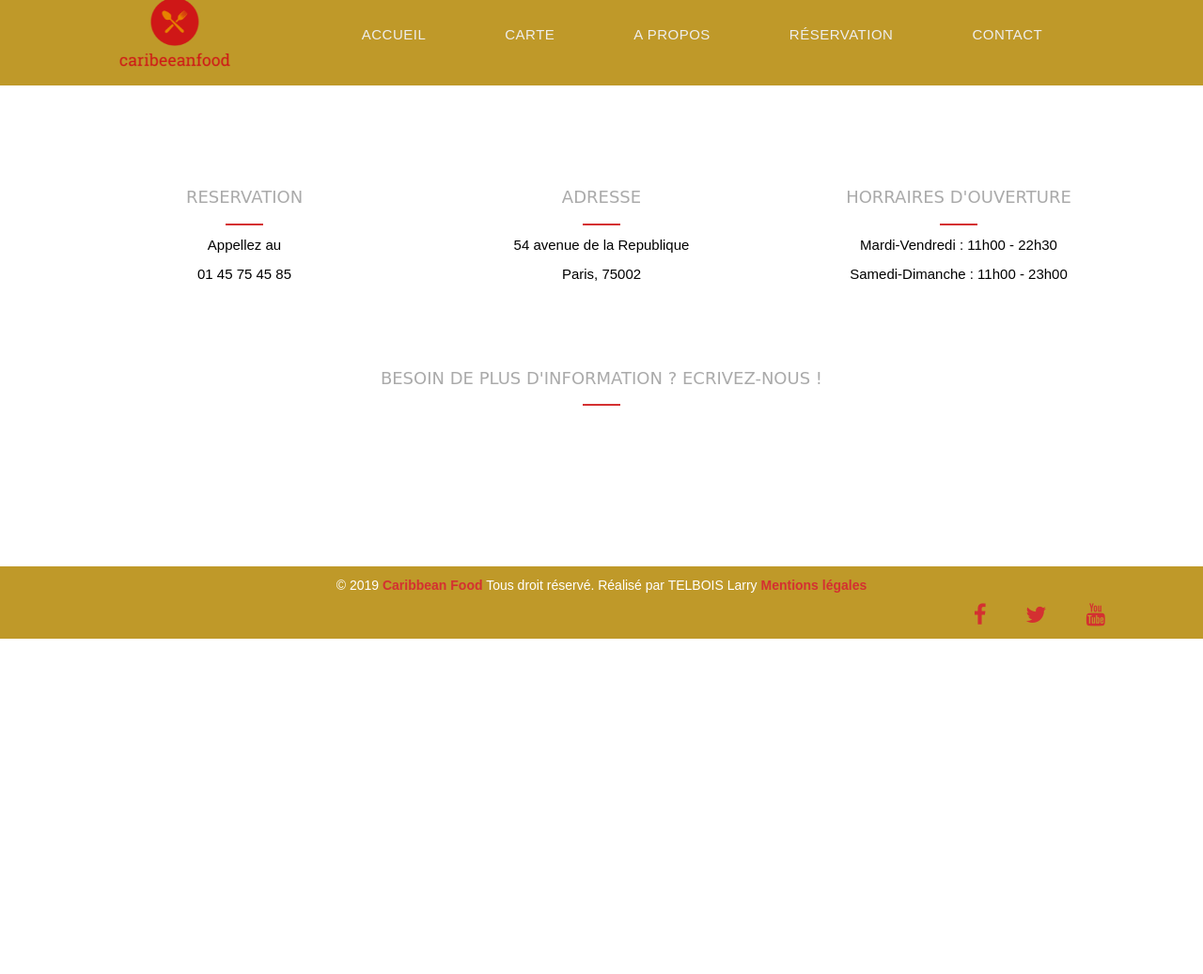
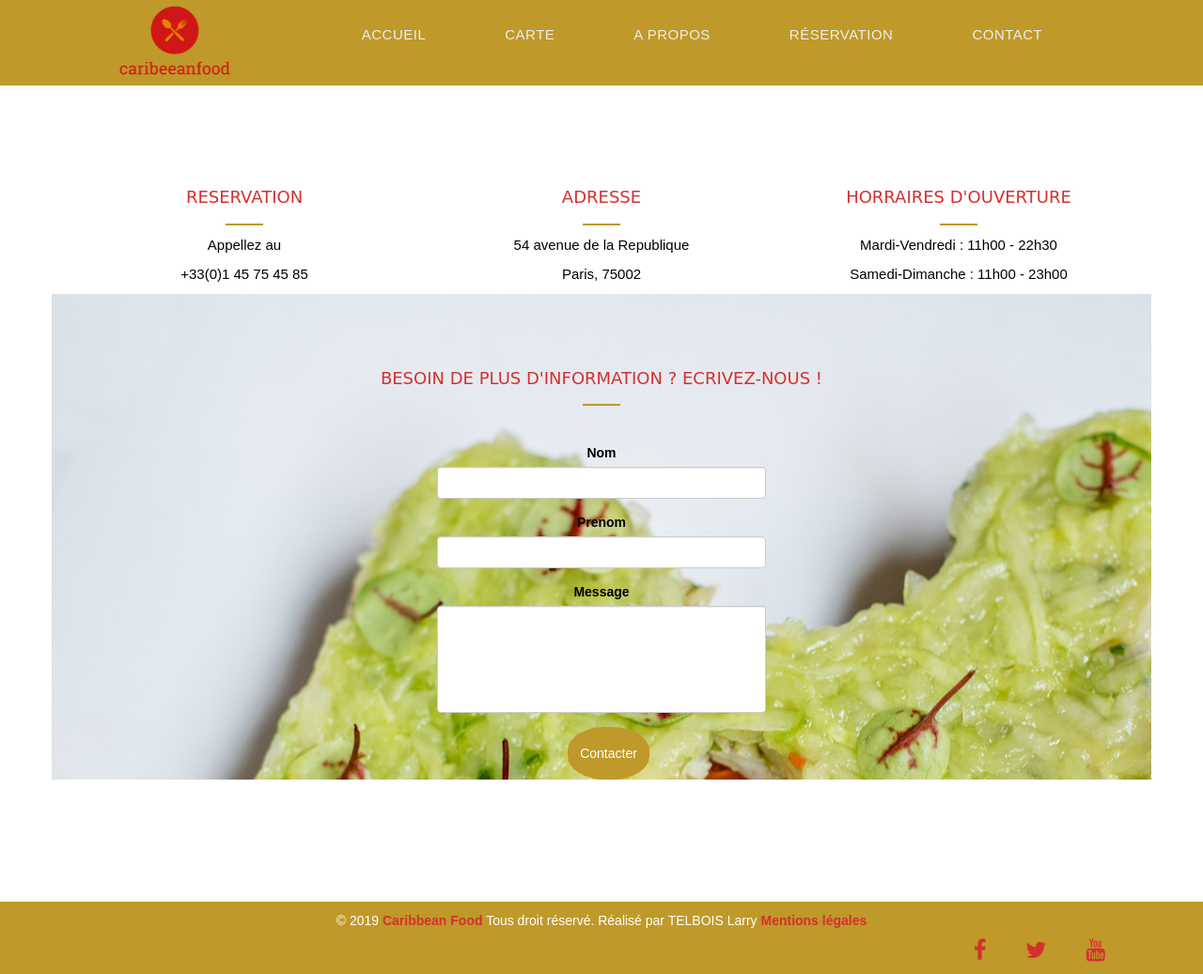
Before and after one commit to Larry-971/caribeean_food, a Symfony app: template templates/home/contact.html.twig in a window 1280 px wide. Shown: the whole page at 94% size. Before the commit the page ends 680 px from the top, so only its background shows below. Run offline with Twig, Linux system fonts and the light colour scheme; the template is opened without the code that fills it, so the values that code supplies are empty; some libraries are stand-ins or nearby versions.

Commit message:
Design de la Page Contact: OK

```diff
--- a/public/css/style.css
+++ b/public/css/style.css
@@ -103,7 +103,7 @@ a:focus, .btn:focus, .btn:active:focus, .btn.active:focus, .btn.focus, .btn:acti
 .nav > li > a > img {
     max-width: none;
     position: relative;
-    bottom: 58px;
+    bottom: 49px;
 	right: 50px;
 	width: 130px;
 }
@@ -338,6 +338,14 @@ header .intro-text {
 #contact {
 	padding: 100px 0;
 }
+#contact>button{
+	position: relative;
+    right: 25%;
+}
+#content-form-contact{
+	background: #80808061;
+	background-image: url(../img/fond-contact.jpg);
+}
 #contact .contact-item p {
 	font-size: 15px;
 	color: black;
@@ -354,13 +362,13 @@ header .intro-text {
 	text-transform: uppercase;
 	font-size: 18px;
 	font-weight: 400;
-	color: #aaa;
+	color: #d43031;
 	padding: 20px 0;
 }
 #contact h3::after {
 	position: absolute;
 	content: "";
-	background: #d43031;
+	background: #BF9929;
 	height: 2px;
 	width: 40px;
 	bottom: 0;
@@ -390,6 +398,7 @@ span{
 #formulaire-reservation>form{
 	margin-left: 20px;
 }
+
 /* Section Footer*/
 #footer {
 	background: #BF9929;
@@ -437,3 +446,8 @@ input:focus{
 outline: 0 0 0 0  !important;
 box-shadow: 0 0 0 0 !important;
 }
+
+/*Textarea*/
+textarea {
+    resize: none;
+}
--- a/templates/home/contact.html.twig
+++ b/templates/home/contact.html.twig
@@ -10,7 +10,7 @@
         <h3>Reservation</h3>
         <div class="contact-item">
           <p>Appellez au</p>
-          <p>01 45 75 45 85</p>
+          <p>+33(0)1 45 75 45 85</p>
         </div>
       </div>
       <div class="col-md-4">
@@ -29,7 +29,7 @@
       </div>
     </div>
 
-    <div class="container">
+    <div class="container" id="content-form-contact">
       <div class="section-title text-center">
         <h3>Besoin de plus d'information ? Ecrivez-nous !</h3>
       </div>
@@ -43,8 +43,28 @@
     {% endfor %}
 
       {# Formulaire de contact #}
-      <div class="col-md-8 col-md-offset-2">
-
+      <div class="col-md-8 col-md-offset-4">
+        <form method="POST">
+          <div class="row">
+            <div class="col-md-6 form-group">
+              <label id="nom">Nom</label>
+              <input type="text" class="form-control" for="nom" name="nom">
+            </div>
+          </div>
+          <div class="row">
+            <div class="col-md-6 form-group">
+              <label id="prenom">Prenom</label>
+              <input type="text" class="form-control" for="prenom" name="prenom">
+            </div>
+          </div>
+          <div class="row">
+            <div class="col-md-6 form-group">
+              <label id="message">Message</label>
+              <textarea class="form-control" for="message" name="message" rows="5"></textarea>
+            </div>
+          </div>
+          <button style="position: relative; right: 25%;" class="btn btn-danger" type="submit" name="contacter">Contacter</button>
+        </form>
       </div>
     </div>
   </div>
--- a/templates/home/reservation.html.twig
+++ b/templates/home/reservation.html.twig
@@ -10,7 +10,7 @@
             <span><b>*</b></span>N'attendez pas la dernière minute pour nous contacter, et profitez de notre système de réservation en ligne !!!
             </b></p>
             <div class="text-center">
-            <h1>Reservation</h1>
+            <h1>Reservez votre table</h1>
             <div id="formulaire-reservation">
                 <form method="POST" action="">
                     <div class="row">
@@ -61,7 +61,7 @@
                             <textarea style="resize:none;" class="form-control" rows="5" placeholder="Table en terrasse, table ronde, etc..."></textarea>
                         </div>
                     </div>
-                    <button class="btn btn-danger" type="submit" name="reserver">Réseverver</button>
+                    <button  style="position: relative; right: 12%;"class="btn btn-danger" type="submit" name="reserver">Réseverver</button>
                 </form>
             </div>
             <br>
```
Also changed, not shown: src/Controller/PlatController.php (+14 -11 lines), public/img/fond-contact.jpg (added), public/img/plat/acras.png (added), public/uploads/140e60651f9096d845c07ea63685d7a7.png (added), 4 other files.
